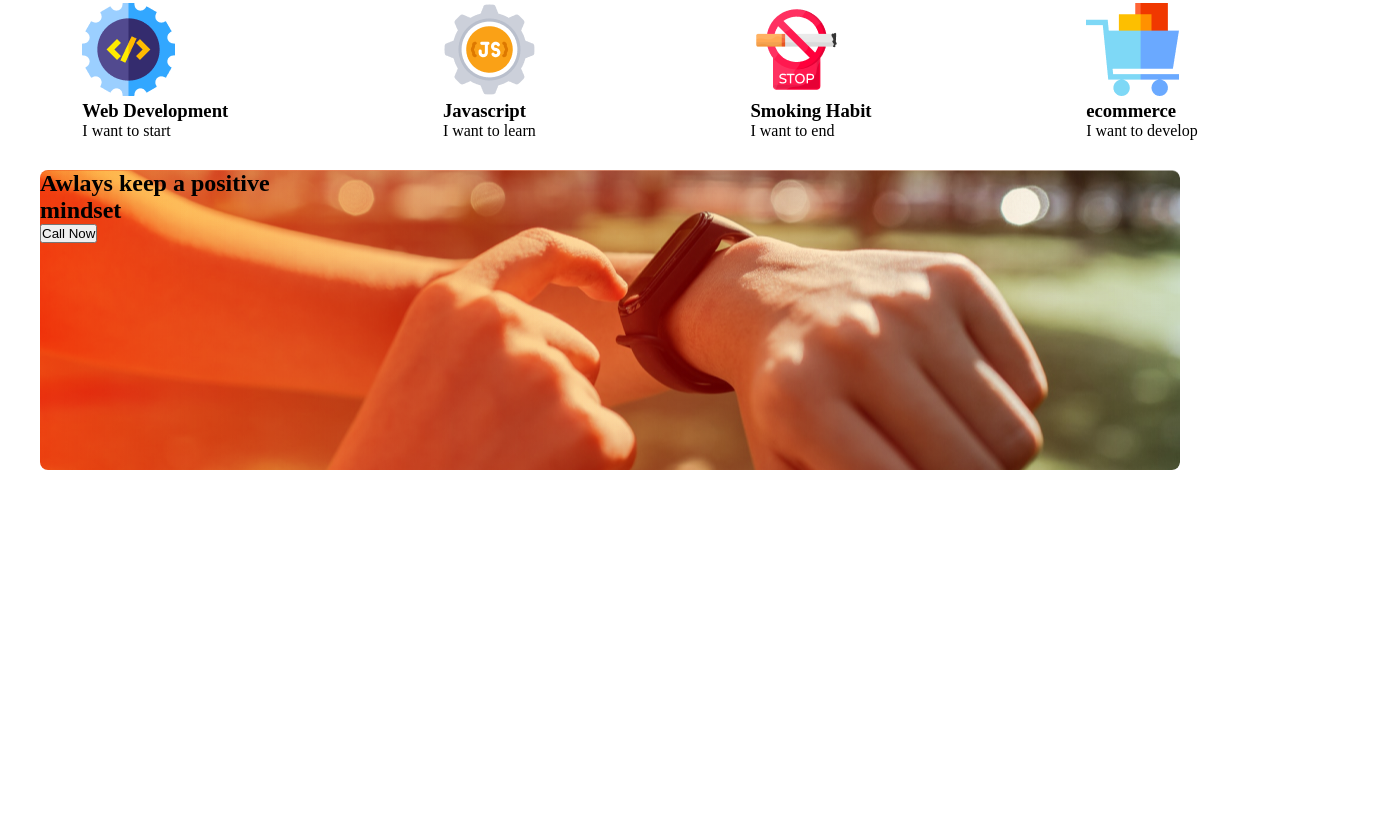
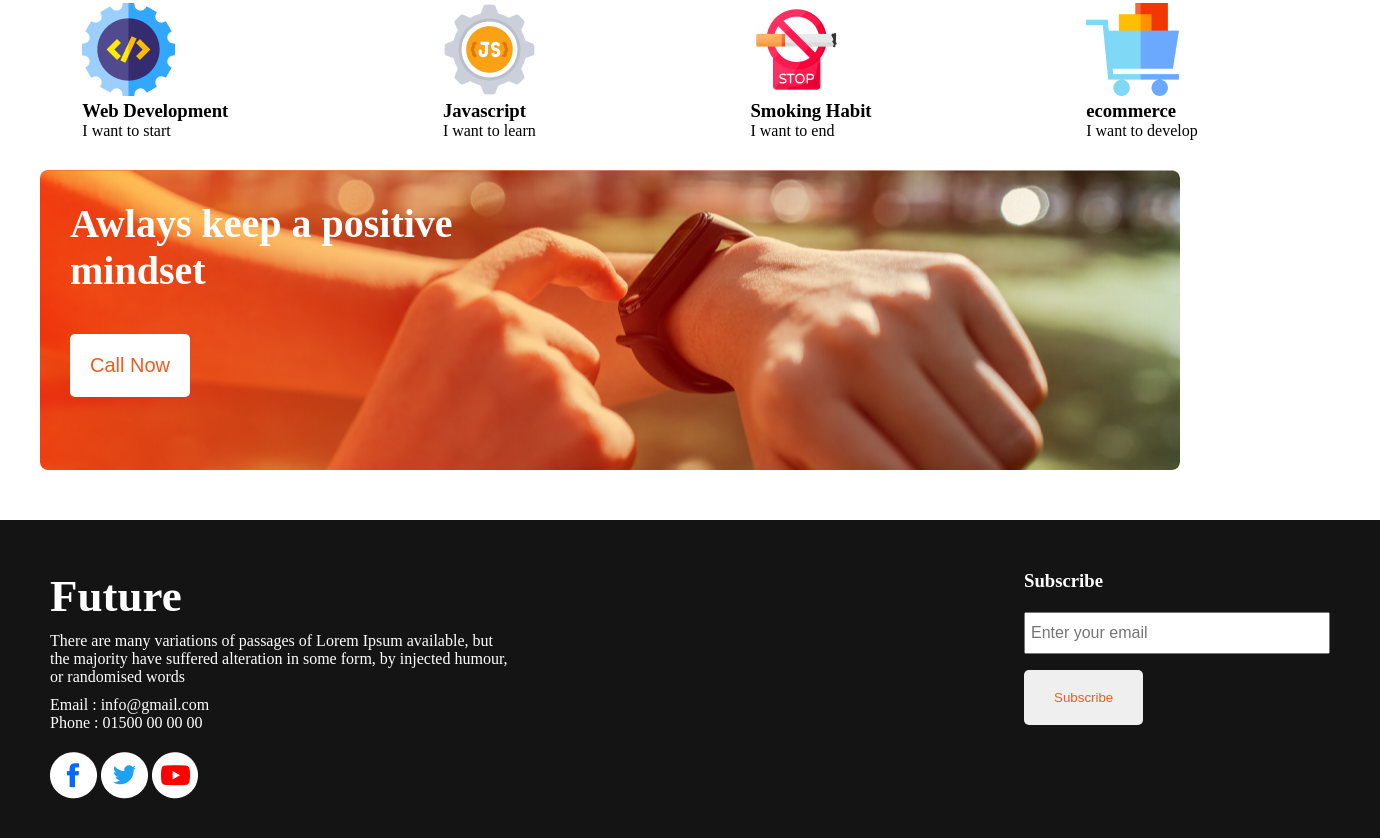
Before and after one commit to ASRAF-JAHAN/Portfolio-task, a plain HTML site: page index.html in a window 1280 px wide. Shown: the part 1616-2454 px from the top of the page, 1380 px wide, since content can reach past the window. Before the commit the page ends 2136 px from the top, so only its background shows below. Drawn offline with Linux system fonts and the light colour scheme.

Commit message:
footer end

```diff
--- a/index.html
+++ b/index.html
@@ -60,12 +60,31 @@
             </div>
          </div>
          <div class="watch">
-            <h2>Awlays keep a positive <br> mindset</h2>
-            <button>Call Now</button>
+            <h1 class="always">Awlays keep a positive <br> mindset</h1>
+            <button class="call">Call Now</button>
          </div>
 
     </main>
     <footer>
+        <div class="foot">
+            <div class="left">
+             <h1 class="fuuu">Future</h1>
+             <p class="pgh">There are many variations of passages of Lorem Ipsum available, but the majority have suffered alteration in some form, by injected humour, or randomised words</p>
+             <p clas="ema">Email : info@gmail.com</p>
+             <p>Phone : 01500 00 00 00</p>
+             <div class="log">
+               <img src="images/icons/fb.png" alt="">
+               <img src="images/icons/twitter.png" alt="">
+               <img src="images/icons/youtube.png" alt="">
+             </div>
+            </div>
+            <div class="right">
+              <h3>Subscribe</h3>
+              <input class="inp" type="email" placeholder="Enter your email">
+              <br>
+              <button class="bton">Subscribe</button>
+            </div>
+        </div>
 
     </footer>
 
--- a/styles/flex.css
+++ b/styles/flex.css
@@ -103,3 +103,65 @@
     margin-left: 40px;
     margin-right: 40px;
 }
+.always{
+    color: #FFF;
+    font-size: 40px;
+    font-weight: 700;
+    padding: 30px;
+}
+.call{
+    border-radius: 5px;
+    background: #FFF;
+    padding: 20px 20px;
+    margin:30px;
+    border: 0;
+    color: #F15B22 ;
+    font-size: 20px;
+    margin-top: 10px;
+}
+/* footer works start */
+.foot{
+    display: flex;
+    gap: 50px;
+    background-color:#151414;
+    width: 100%;
+    height: 577px;
+    color: #FFF;
+    padding: 50px 50px;
+
+}
+.fuuu{
+    font-size: 45px;
+    font-weight: 700;
+}
+.pgh{
+    font-size: 16px;
+    font-weight: 400;
+    width:50%;
+    margin-top: 10px;
+    margin-bottom: 10px;
+}
+.ema{
+    font-size: 16px;
+    font-weight: 400;
+    /* margin-top: 20px;
+    margin-bottom: 40px; */
+}
+.log{
+    margin-top: 20px;
+    margin-bottom: 20px;
+    gap: 20px;
+}
+.inp{
+    font-size: 16px;
+    font-weight: 400;
+    margin-top: 20px;
+    margin-bottom: 16px;
+    padding: 10px 90px 10px 5px;
+}
+.bton{
+    padding: 20px 30px;
+    border: 0;
+    border-radius: 5px;
+    color: #F15B22 ;
+}
```
